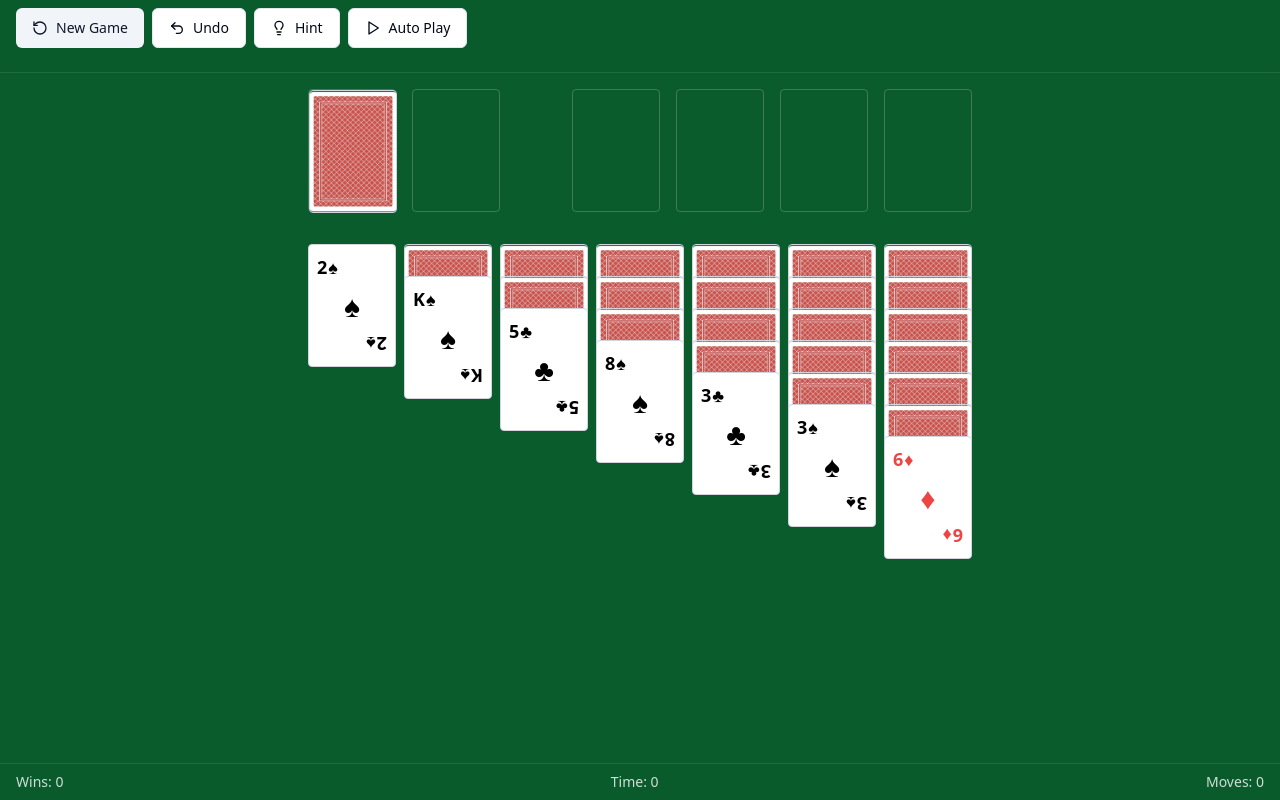
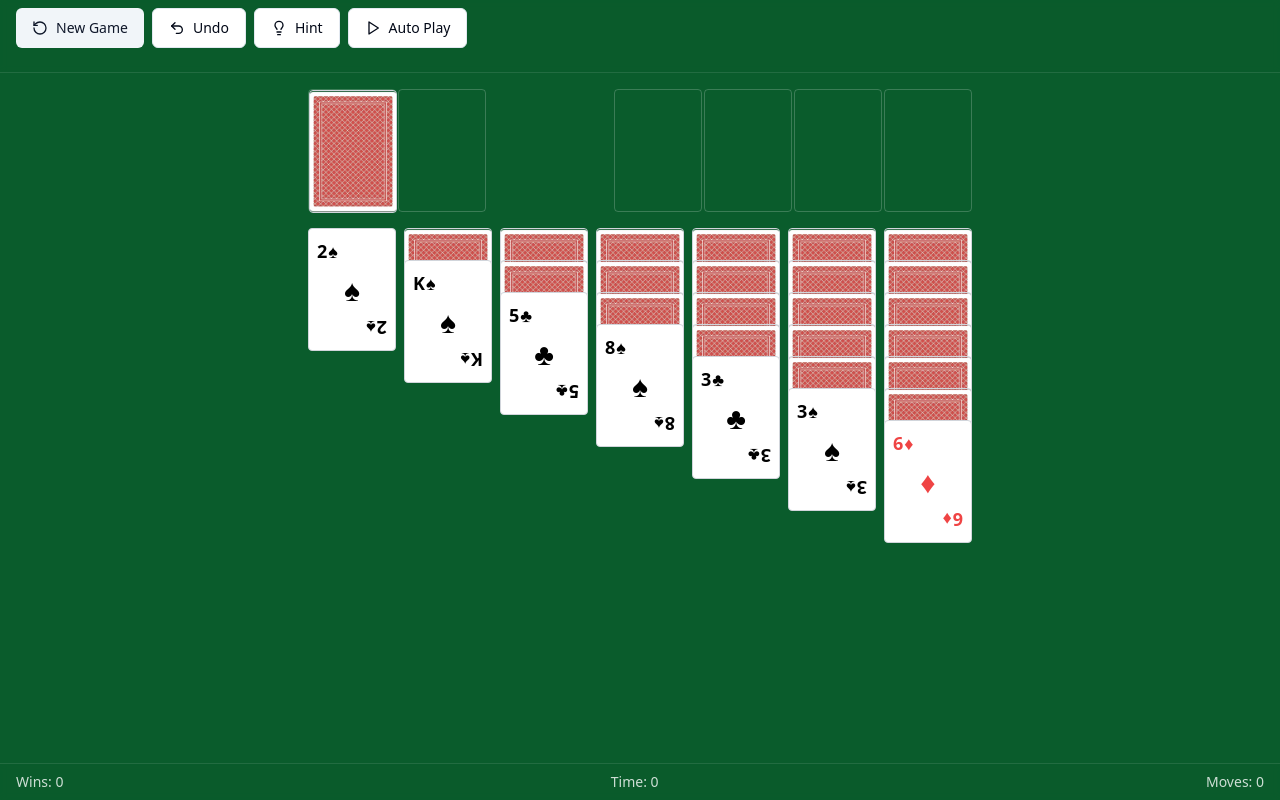
Before and after one commit to mschausnegl/solitaire-sunshine-grove-29, a React (Vite) app: page / in a window 1280 px wide. Built offline with nearby package versions, Linux system fonts and the light colour scheme.

Commit message:
Update gap for foundation and stack/waste
Changed the gap between the foundation piles and stock/waste sections to 0.5rem from 1rem for improved spacing.
[skip gpt_engineer]

```diff
--- a/src/components/game/FoundationPiles.tsx
+++ b/src/components/game/FoundationPiles.tsx
@@ -12,7 +12,7 @@ const FoundationPiles: React.FC<FoundationPilesProps> = ({
   highlightedCards
 }) => {
   return (
-    <div className="grid grid-cols-4 gap-0.5 md:gap-4">
+    <div className="grid grid-cols-4 gap-0.5">
       {foundations.map((foundation, i) => (
         <div
           key={i}
--- a/src/components/game/StockAndWaste.tsx
+++ b/src/components/game/StockAndWaste.tsx
@@ -18,7 +18,7 @@ const StockAndWaste: React.FC<StockAndWasteProps> = ({
   highlightedCards
 }) => {
   return (
-    <div className="flex gap-0.5 md:gap-4">
+    <div className="flex gap-0.5">
       <div
         className="w-[2.8rem] h-[3.9rem] md:w-[5.5rem] md:h-[7.7rem] rounded-sm border border-white/20 cursor-pointer"
         onClick={onDraw}
--- a/src/pages/Index.tsx
+++ b/src/pages/Index.tsx
@@ -127,7 +127,7 @@ const Index = () => {
         <main className="flex-1 p-1 md:p-4">
           <div className="max-w-7xl mx-auto">
             <div className="flex flex-col items-center">
-              <div className="w-full max-w-[calc(7*2.8rem+6*0.125rem)] md:max-w-[calc(7*5.5rem+6*0.5rem)] flex justify-between mb-2 md:mb-8">
+              <div className="w-full max-w-[calc(7*2.8rem+6*0.125rem)] md:max-w-[calc(7*5.5rem+6*0.5rem)] flex justify-between mb-2 md:mb-4">
                 <StockAndWaste
                   stock={gameState.stock}
                   waste={gameState.waste}
```
